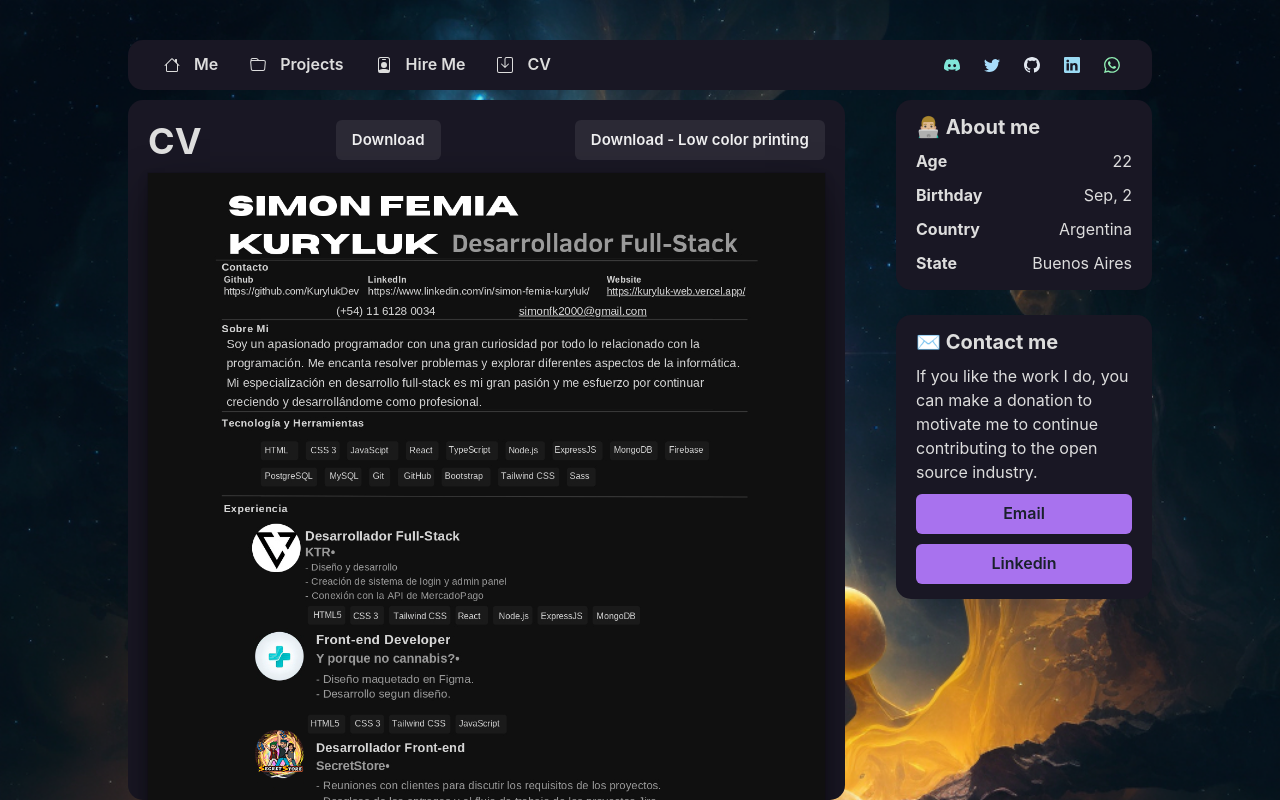
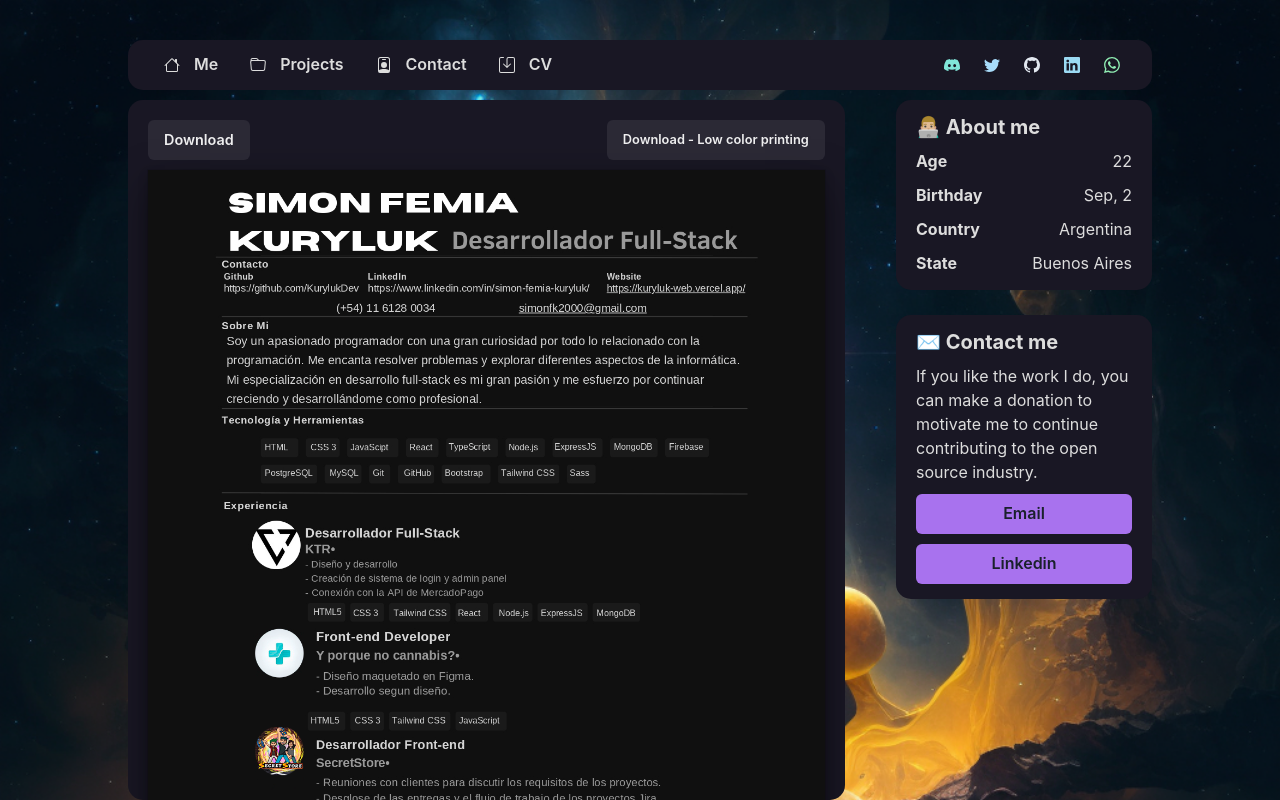
Before and after one commit to KurylukDev/kurylukWeb, a React (Vite) app: page /cv in a window 1280 px wide. Built offline with nearby package versions, Linux system fonts and the light colour scheme.

Commit message:
nada nuevo

```diff
--- a/src/components/layout/navbar/navbar.jsx
+++ b/src/components/layout/navbar/navbar.jsx
@@ -15,7 +15,7 @@ export default function Navbar() {
                 <Box>
                     <PageButton Icon={BsHouse} link={"/"} alt="home">Me</PageButton>
                     <PageButton Icon={BsFolder} link={"/projects"} alt="projects">Projects</PageButton>
-                    <PageButton Icon={BsPersonBadge} link={"/hireme"} alt="hirme">Hire Me</PageButton>
+                    <PageButton Icon={BsPersonBadge} link={"/hireme"} alt="hirme">Contact</PageButton>
                     <PageButton Icon={BsSave} link={"/Cv"} alt="cv">CV</PageButton>
                 </Box>
                 <Flex className={styles["social"]}>
--- a/src/components/technologies/Technologies.jsx
+++ b/src/components/technologies/Technologies.jsx
@@ -14,7 +14,7 @@ export default function Technology() {
     return (
         <Box backgroundColor={"purple.900"} marginTop={"20px"} marginBottom={"10px"} >
             <Box className={styles["page"]}>
-            <Box marginTop={"0px"}>
+            <Box marginTop={"0"}>
 <Heading size={"xl"}>Technology</Heading>
 </Box>
 <Flex marginTop={"15px"} justify={"start"}>
--- a/src/pages/Cv.jsx
+++ b/src/pages/Cv.jsx
@@ -4,13 +4,13 @@ import '../styles/index.css'
 export default function Cv() {
     return (
         <Box>
-            <Heading display={"flex"} justifyContent={"space-between"} size={"xl"}>CV
-            <Button fontSize={'15px'}
+            <Heading display={"flex"} justifyContent={"space-between"} size={"xl"}>
+            <Button fontSize={'0.9rem'}
             as="a"
-            href="/cv.pdf"
+            href="/kurylukCv.pdf"
             download="/cv.pdf"
             >Download</Button>
-            <Button fontSize={'15px'}
+            <Button fontSize={'0.8rem'}
             as="a"
             href="/cv.pdf"
             download="/cv.pdf"
```
